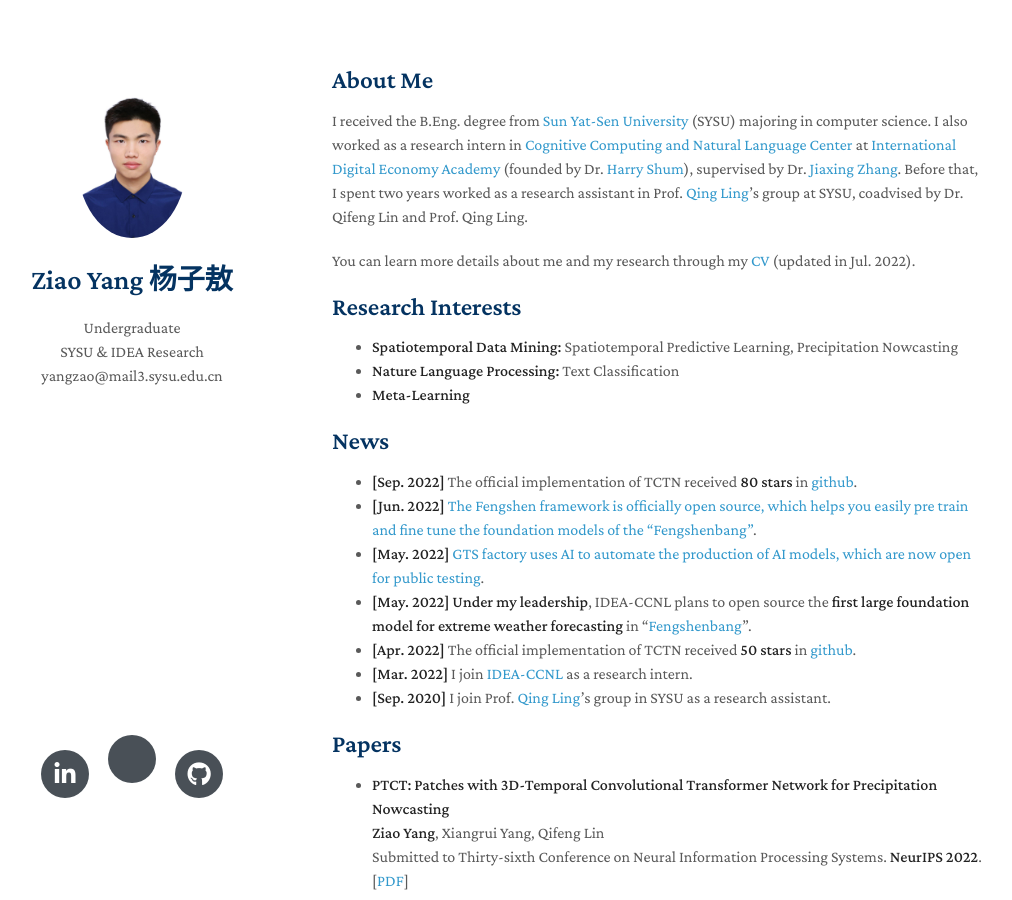
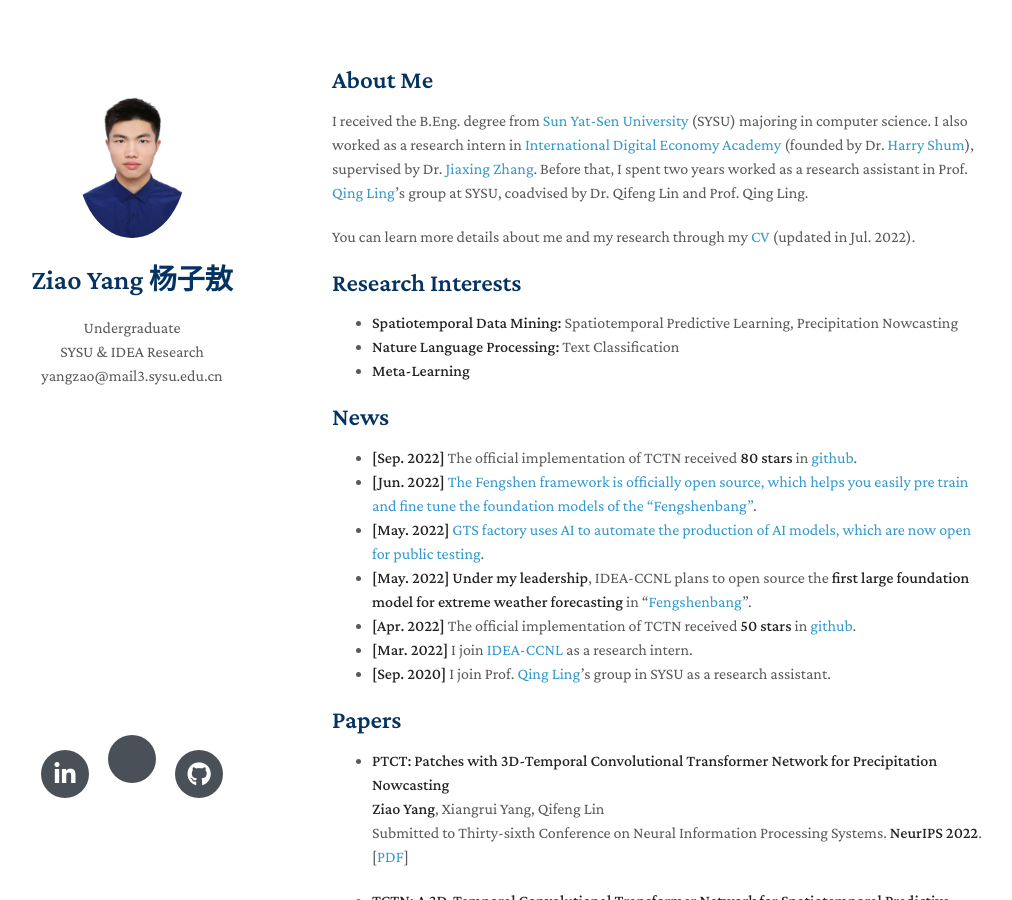
Before and after one commit to yangziao56/homepage, a Jekyll site: the page built from index.md, in a window 1280 px wide and 900 px high. Shown: the whole window, without its empty margins (138-1150 px from the left). Built offline with Jekyll 4.4.1, drawn with Linux system fonts in a browser that asks for light colours; nearby versions of some CDN libraries; a style sheet for code colours, icons or effects is not loaded; our own code applies the rules of GitHub Pages for plain Markdown files.

Commit message:
Update index.md
Signed-off-by: Ziao Yang <70676524+yangziao56@users.noreply.github.com>

```diff
--- a/index.md
+++ b/index.md
@@ -4,7 +4,7 @@
 
 ## About Me
 
-I received the B.Eng. degree from [Sun Yat-Sen University](https://www.sysu.edu.cn/sysuen/) (SYSU) majoring in computer science. I also worked as a research intern in [Cognitive Computing and Natural Language Center](https://idea.edu.cn/en/ccnl.html) at [International Digital Economy Academy](https://idea.edu.cn/en/about-idea.html) (founded by Dr. [Harry Shum](https://idea.edu.cn/en/about-team/harry_shum.html)), supervised by Dr. [Jiaxing Zhang](https://idea.edu.cn/en/person/zhangjiaxing.html). Before that,  I spent two years worked as a research assistant in Prof. [Qing Ling](http://home.ustc.edu.cn/~qingling/)'s group at SYSU, coadvised by Dr. Qifeng Lin and Prof. Qing Ling.
+I received the B.Eng. degree from [Sun Yat-Sen University](https://www.sysu.edu.cn/sysuen/) (SYSU) majoring in computer science. I also worked as a research intern in [International Digital Economy Academy](https://idea.edu.cn/en/about-idea.html) (founded by Dr. [Harry Shum](https://idea.edu.cn/en/about-team/harry_shum.html)), supervised by Dr. [Jiaxing Zhang](https://idea.edu.cn/en/person/zhangjiaxing.html). Before that,  I spent two years worked as a research assistant in Prof. [Qing Ling](http://home.ustc.edu.cn/~qingling/)'s group at SYSU, coadvised by Dr. Qifeng Lin and Prof. Qing Ling.
 
 You can learn more details about me and my research through my [CV](https://github.com/yangziao56/homepage/raw/main/pdf/Ziao_Yang-CV.pdf) (updated in Jul. 2022).
 
```
